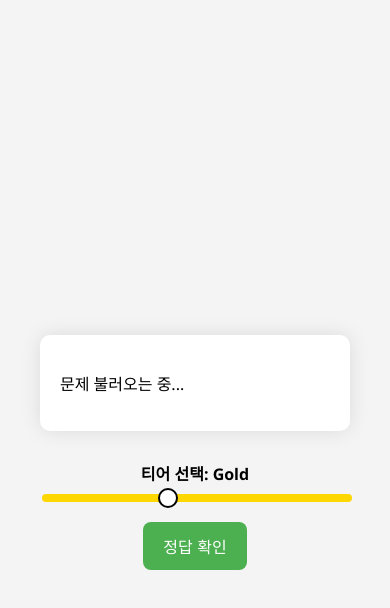
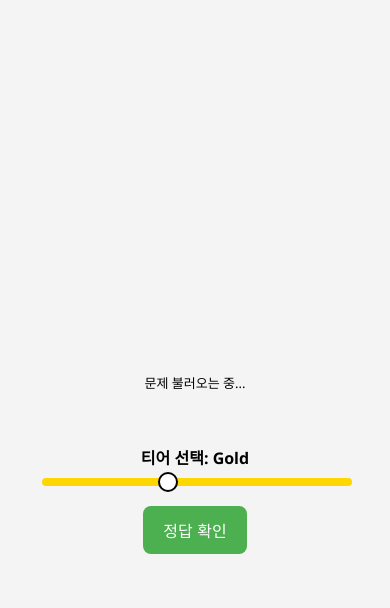
Before and after one commit to sony-string/guess_the_solvedac_tier, a website: page public/index.html in a window 390 px wide. Both pictures are taken after a click on the button "시작!". Drawn offline with nearby package versions, Linux system fonts and the light colour scheme; no server answers.

Commit message:
problem box css

```diff
--- a/public/style.css
+++ b/public/style.css
@@ -64,14 +64,34 @@ body {
     background-color: #005fa3;
 }
 
-.problem-box {
-    background: white;
+#problem-container {
+    max-width: 100%;
+    width: 100%;
+    box-sizing: border-box;
     padding: 20px;
-    border-radius: 10px;
-    box-shadow: 0 0 20px rgba(0, 0, 0, 0.1);
-    max-height: 400px;
-    overflow-y: auto;
-    text-align: left;
+    margin: 0 auto;
+    overflow-wrap: break-word;
+    word-break: break-word;
+}
+
+/* 안에 있는 섹션들 정리 */
+#problem-container section {
+    margin-bottom: 20px;
+}
+
+/* 반응형 폰트 & 여백 */
+@media (max-width: 768px) {
+    #problem-container {
+        padding: 15px;
+        font-size: 14px;
+    }
+}
+
+@media (max-width: 480px) {
+    #problem-container {
+        padding: 10px;
+        font-size: 13px;
+    }
 }
 
 .slider-container {
```
